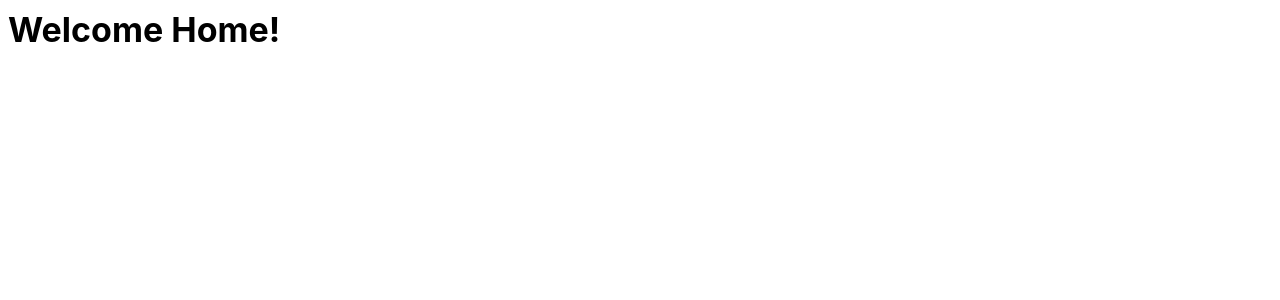
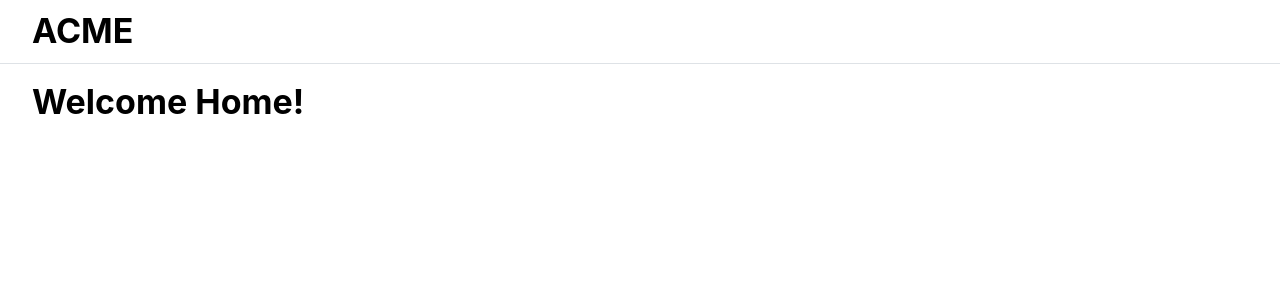
Before and after one commit to Visualizeit/vite-starter, a React (Vite) app: page / in a window 1280 px wide. Shown: the top 300 px of the page. Built offline with nearby package versions, Linux system fonts and the light colour scheme.

Commit message:
feat: add layout route and components

```diff
--- a/src/routeTree.gen.ts
+++ b/src/routeTree.gen.ts
@@ -11,32 +11,47 @@
 // Import Routes
 
 import { Route as rootRoute } from './routes/__root'
-import { Route as IndexImport } from './routes/index'
+import { Route as LayoutImport } from './routes/_layout'
+import { Route as LayoutIndexImport } from './routes/_layout/index'
 
 // Create/Update Routes
 
-const IndexRoute = IndexImport.update({
+const LayoutRoute = LayoutImport.update({
+	id: '/_layout',
+	getParentRoute: () => rootRoute,
+} as any)
+
+const LayoutIndexRoute = LayoutIndexImport.update({
 	path: '/',
-	getParentRoute: () => rootRoute,
+	getParentRoute: () => LayoutRoute,
 } as any)
 
 // Populate the FileRoutesByPath interface
 
 declare module '@tanstack/react-router' {
 	interface FileRoutesByPath {
-		'/': {
-			id: '/'
+		'/_layout': {
+			id: '/_layout'
+			path: ''
+			fullPath: ''
+			preLoaderRoute: typeof LayoutImport
+			parentRoute: typeof rootRoute
+		}
+		'/_layout/': {
+			id: '/_layout/'
 			path: '/'
 			fullPath: '/'
-			preLoaderRoute: typeof IndexImport
-			parentRoute: typeof rootRoute
+			preLoaderRoute: typeof LayoutIndexImport
+			parentRoute: typeof LayoutImport
 		}
 	}
 }
 
 // Create and export the route tree
 
-export const routeTree = rootRoute.addChildren({ IndexRoute })
+export const routeTree = rootRoute.addChildren({
+	LayoutRoute: LayoutRoute.addChildren({ LayoutIndexRoute }),
+})
 
 /* prettier-ignore-end */
 
@@ -46,11 +61,18 @@ export const routeTree = rootRoute.addChildren({ IndexRoute })
     "__root__": {
       "filePath": "__root.tsx",
       "children": [
-        "/"
+        "/_layout"
       ]
     },
-    "/": {
-      "filePath": "index.tsx"
+    "/_layout": {
+      "filePath": "_layout.tsx",
+      "children": [
+        "/_layout/"
+      ]
+    },
+    "/_layout/": {
+      "filePath": "_layout/index.tsx",
+      "parent": "/_layout"
     }
   }
 }
--- a/src/routes/__root.tsx
+++ b/src/routes/__root.tsx
@@ -6,11 +6,13 @@ interface RouterContext {
 	queryClient: QueryClient
 }
 
+const AppRoot = () => (
+	<>
+		<Outlet />
+		<TanStackRouterDevtools />
+	</>
+)
+
 export const Route = createRootRouteWithContext<RouterContext>()({
-	component: () => (
-		<>
-			<Outlet />
-			<TanStackRouterDevtools />
-		</>
-	),
+	component: AppRoot,
 })
--- /dev/null
+++ b/src/routes/_layout.tsx
@@ -0,0 +1,25 @@
+import {
+	AppShell,
+	AppShellHeader,
+	AppShellMain,
+	Group,
+	Title,
+} from '@mantine/core'
+import { createFileRoute, Outlet } from '@tanstack/react-router'
+
+const AppLayout = () => {
+	return (
+		<AppShell padding="md" header={{ height: 64 }}>
+			<AppShellHeader>
+				<Group className="h-full" align="center" px="xl">
+					<Title>ACME</Title>
+				</Group>
+			</AppShellHeader>
+			<AppShellMain className="flex">
+				<Outlet />
+			</AppShellMain>
+		</AppShell>
+	)
+}
+
+export const Route = createFileRoute('/_layout')({ component: AppLayout })
--- /dev/null
+++ b/src/routes/_layout/index.tsx
@@ -0,0 +1,14 @@
+import { Container, Title } from '@mantine/core'
+import { createFileRoute } from '@tanstack/react-router'
+
+const HomePage = () => {
+	return (
+		<Container className="flex-1" size="xl">
+			<Title>Welcome Home!</Title>
+		</Container>
+	)
+}
+
+export const Route = createFileRoute('/_layout/')({
+	component: HomePage,
+})
--- a/src/routes/index.tsx
+++ /dev/null
@@ -1,14 +0,0 @@
-import { Title } from '@mantine/core'
-import { createFileRoute } from '@tanstack/react-router'
-
-const HomePage = () => {
-	return (
-		<div className="p-2">
-			<Title>Welcome Home!</Title>
-		</div>
-	)
-}
-
-export const Route = createFileRoute('/')({
-	component: HomePage,
-})
```
